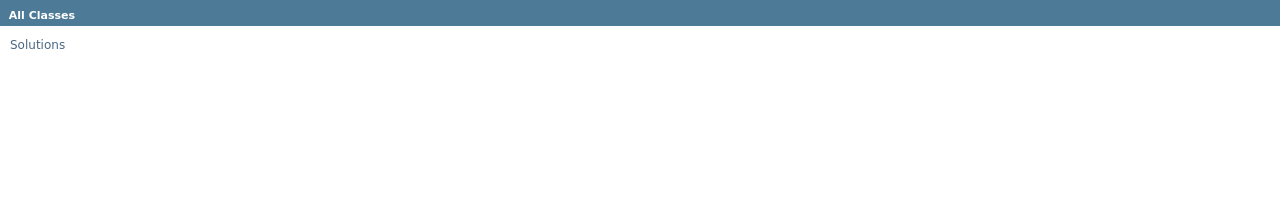
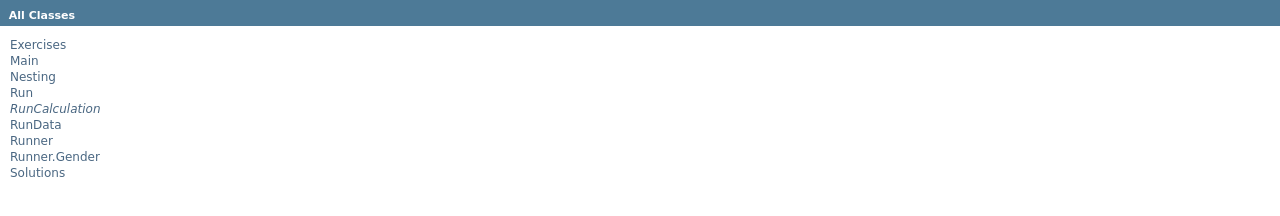
Before and after one commit to Ghysa/Java8training, a plain HTML site: page doc/allclasses-frame.html in a window 1280 px wide. Drawn offline with Linux system fonts and the light colour scheme; a web font is replaced by a local one.

Commit message:
Updated doc

```diff
--- a/doc/allclasses-frame.html
+++ b/doc/allclasses-frame.html
@@ -2,9 +2,9 @@
 <!-- NewPage -->
 <html lang="en">
 <head>
-<!-- Generated by javadoc (1.8.0_77) on Thu Jun 02 13:36:06 CEST 2016 -->
+<!-- Generated by javadoc (1.8.0_77) on Wed Nov 02 13:15:53 GMT+01:00 2016 -->
 <title>All Classes</title>
-<meta name="date" content="2016-06-02">
+<meta name="date" content="2016-11-02">
 <link rel="stylesheet" type="text/css" href="stylesheet.css" title="Style">
 <script type="text/javascript" src="script.js"></script>
 </head>
@@ -12,7 +12,15 @@
 <h1 class="bar">All&nbsp;Classes</h1>
 <div class="indexContainer">
 <ul>
-<li><a href="be/inglease/Solutions.html" title="class in be.inglease" target="classFrame">Solutions</a></li>
+<li><a href="com/capgemini/java8/Exercises.html" title="class in com.capgemini.java8" target="classFrame">Exercises</a></li>
+<li><a href="com/capgemini/java8/Main.html" title="class in com.capgemini.java8" target="classFrame">Main</a></li>
+<li><a href="com/capgemini/java8/Nesting.html" title="class in com.capgemini.java8" target="classFrame">Nesting</a></li>
+<li><a href="com/capgemini/java8/Run.html" title="class in com.capgemini.java8" target="classFrame">Run</a></li>
+<li><a href="com/capgemini/java8/RunCalculation.html" title="interface in com.capgemini.java8" target="classFrame"><span class="interfaceName">RunCalculation</span></a></li>
+<li><a href="com/capgemini/java8/RunData.html" title="class in com.capgemini.java8" target="classFrame">RunData</a></li>
+<li><a href="com/capgemini/java8/Runner.html" title="class in com.capgemini.java8" target="classFrame">Runner</a></li>
+<li><a href="com/capgemini/java8/Runner.Gender.html" title="enum in com.capgemini.java8" target="classFrame">Runner.Gender</a></li>
+<li><a href="com/capgemini/java8/Solutions.html" title="class in com.capgemini.java8" target="classFrame">Solutions</a></li>
 </ul>
 </div>
 </body>
```
Also changed, not shown: doc/allclasses-noframe.html (+11 -3 lines), doc/constant-values.html (+2 -2 lines), doc/help-doc.html (+2 -2 lines), doc/index.html (+3 -3 lines), 1 other file.
